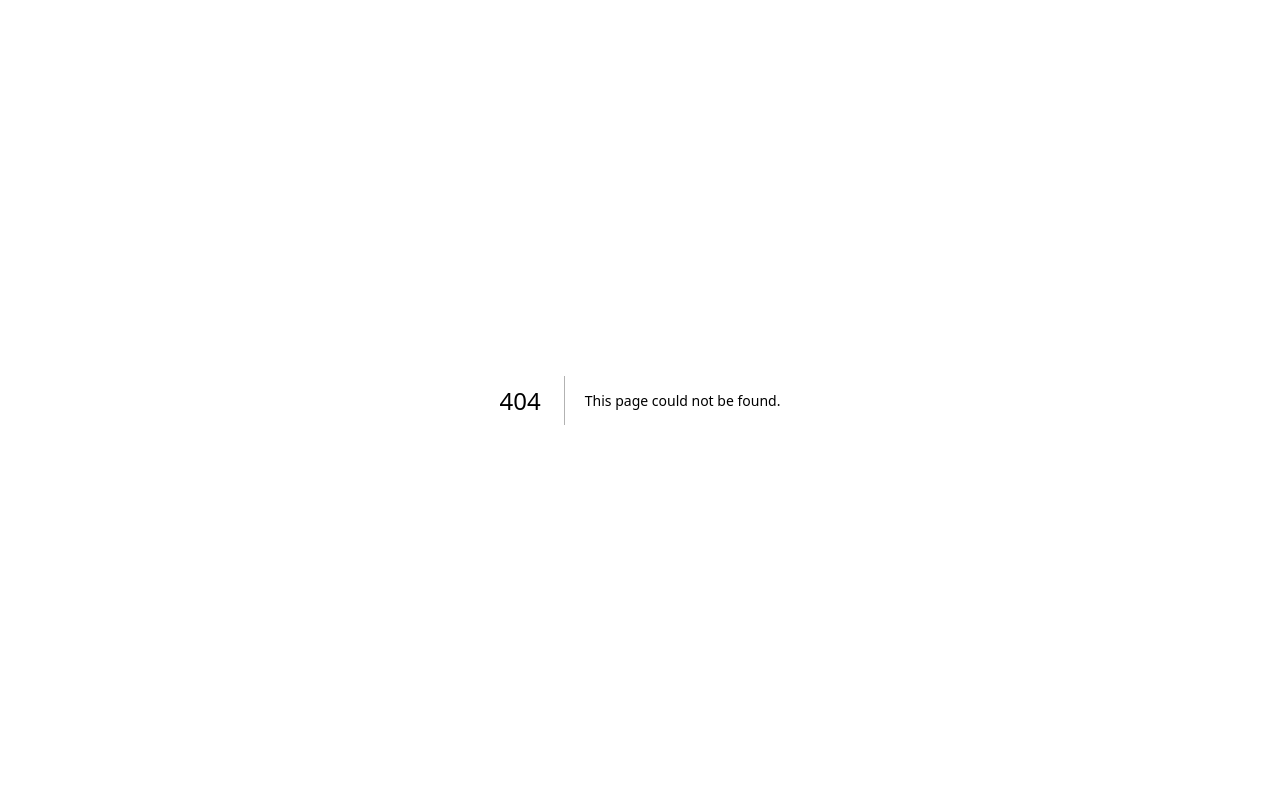
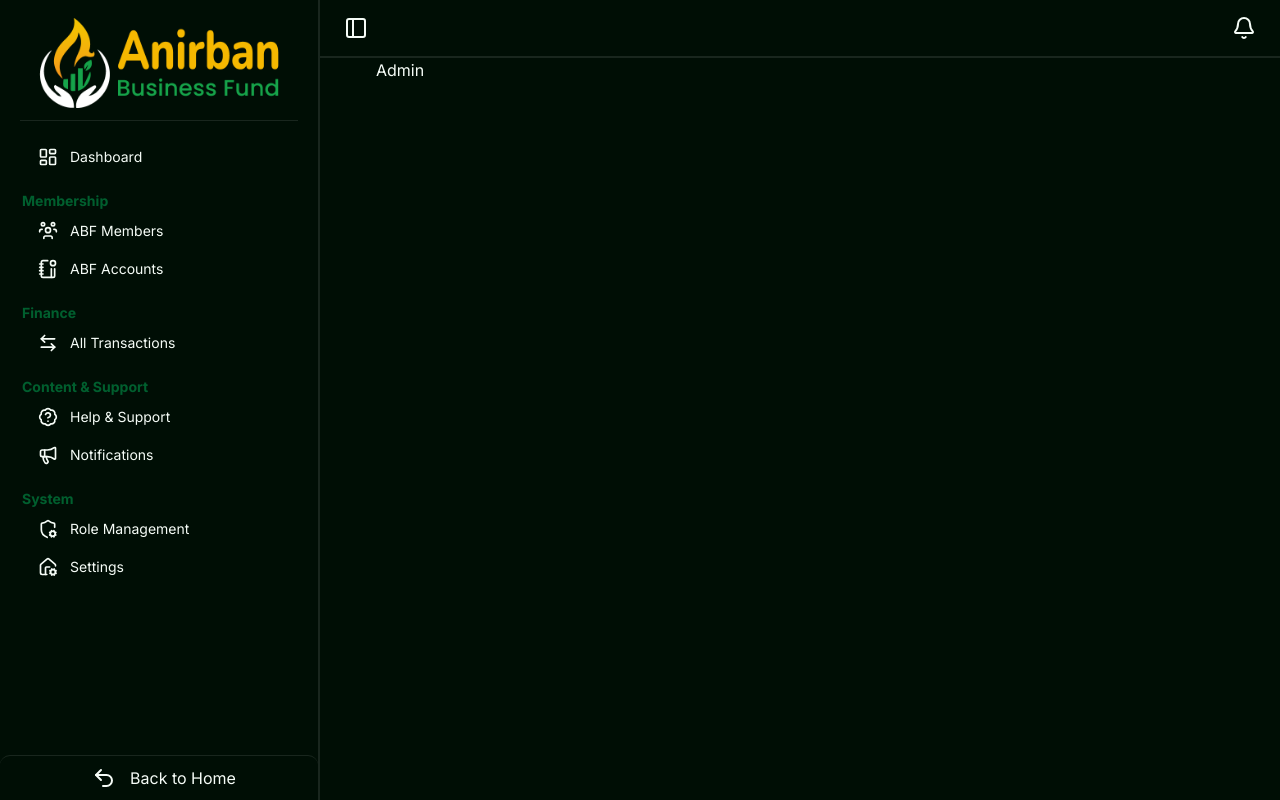
Before and after one commit to al-amin-2004/anirban-business-fund, a Next.js app: page /admin in a window 1280 px wide. Before the commit this address had no page. Built offline with nearby package versions, Linux system fonts and the light colour scheme.

Commit message:
feat: implement admin layout with sidebar and header components

```diff
--- /dev/null
+++ b/src/app/_components/shared/AdminHeader.tsx
@@ -0,0 +1,24 @@
+"use client";
+
+import { useSidebar } from "@/providers/SidebarContext";
+import { Bell, PanelLeft, PanelRight } from "lucide-react";
+
+const AdminHeader = () => {
+  const { toggle, open } = useSidebar();
+
+  return (
+    <header className="py-4 px-6 flex items-center justify-end md:justify-between border-b-2">
+      {/* left side */}
+      <button onClick={toggle} className="hidden md:block cursor-pointer">
+        {open ? <PanelLeft /> : <PanelRight />}
+      </button>
+
+      {/* right side */}
+      <div className="flex items-center gap-4 md:gap-5">
+        <Bell className="cursor-pointer" />
+      </div>
+    </header>
+  );
+};
+
+export default AdminHeader;
--- /dev/null
+++ b/src/app/_components/shared/AdminSidebar.tsx
@@ -0,0 +1,96 @@
+"use client";
+
+import { useState } from "react";
+import Image from "next/image";
+import Link from "next/link";
+import { usePathname } from "next/navigation";
+import { cn } from "cn";
+import { Undo2 } from "lucide-react";
+import { useSidebar } from "@/providers/SidebarContext";
+import { LeftArrowIcon } from "@/icons";
+import { adminSidebarItems } from "@/constants/admin";
+
+const AdminSidebar = () => {
+  const pathname = usePathname();
+  const [navOpen, setNavOpen] = useState<boolean>(false);
+  const { open } = useSidebar();
+  return (
+    <aside
+      className={cn(
+        "fixed md:relative h-full bg-background border-r-2 border-sidebar-border transition-all duration-300 ease-in-out z-60",
+        navOpen ? "w-[calc(100%-30px)]" : "w-0",
+        !!open ? "md:w-xs" : "md:w-25",
+      )}
+    >
+      <LeftArrowIcon
+        className={cn(
+          "md:hidden size-10 cursor-pointer mt-3.5 mr-6 ml-auto z-60 transition",
+          navOpen ? "rotate-0" : "rotate-180 -mr-12",
+        )}
+        onClick={() => setNavOpen(!navOpen)}
+      />
+      <div className="md:p-1.5 overflow-y-scroll scrollbar-none h-full">
+        <div className="w-10/11 mx-auto p-2 px-4 border-b">
+          <Link href="/">
+            <Image
+              src="/logos/logo.png"
+              alt="Logo"
+              width={300}
+              height={100}
+              className="h-auto w-full"
+            />
+          </Link>
+        </div>
+        <ul className="space-y-4 p-4">
+          {adminSidebarItems.map(({ title, items }, idx) => (
+            <div key={idx} className="space-y-0.5">
+              {open && (
+                <h4 className="text-sm text-primary font-bold">{title}</h4>
+              )}
+              {items.map((item) => {
+                const navActive = pathname === item.link;
+                return (
+                  <li key={item.label} onClick={() => setNavOpen(false)}>
+                    <Link
+                      href={`/admin${item.link}`}
+                      className={cn(
+                        "flex items-center gap-1 rounded ms-2 text-sm text-nowrap cursor-pointer",
+                        { "hover:bg-slate-400/20": open },
+                        { "bg-primary": open && navActive },
+                      )}
+                    >
+                      <div
+                        className={cn(
+                          "p-2 rounded-full",
+                          { "hover:bg-slate-400/20": !open && !navActive },
+                          { "bg-primary": !open && navActive },
+                        )}
+                      >
+                        <item.icon className="size-5" />
+                      </div>
+                      <p>{open && item.label}</p>
+                    </Link>
+                  </li>
+                );
+              })}
+            </div>
+          ))}
+        </ul>
+      </div>
+
+      <Link
+        href="/"
+        className={cn(
+          "w-full absolute bottom-0 flex items-center justify-center gap-1 rounded-t-lg bg-background hover:bg-slate-300/30 border-t",
+        )}
+      >
+        <div className="p-2.5 rounded-full">
+          <Undo2 />
+        </div>
+        <p>{open && !navOpen && "Back to Home"}</p>
+      </Link>
+    </aside>
+  );
+};
+
+export default AdminSidebar;
--- /dev/null
+++ b/src/app/admin/layout.tsx
@@ -0,0 +1,22 @@
+import { SidebarProvider } from "@/providers/SidebarContext";
+import AdminSidebar from "../_components/shared/AdminSidebar";
+import AdminHeader from "../_components/shared/AdminHeader";
+
+export default function AdminLayout({
+  children,
+}: {
+  children: React.ReactNode;
+}) {
+  return (
+    <SidebarProvider>
+      <main className="h-screen flex overflow-hidden" aria-hidden={false}>
+        <AdminSidebar />
+
+        <div className="flex-1 overflow-y-scroll">
+          <AdminHeader />
+          <section className="px-6 lg:px-14">{children}</section>
+        </div>
+      </main>
+    </SidebarProvider>
+  );
+}
--- /dev/null
+++ b/src/app/admin/page.tsx
@@ -0,0 +1,5 @@
+const Page = () => {
+  return <div>Admin</div>;
+};
+
+export default Page;
--- /dev/null
+++ b/src/constants/admin.ts
@@ -0,0 +1,64 @@
+import { IProfileSidebarItems } from "./profile";
+import {
+  ArrowLeftRight,
+  BadgeQuestionMark,
+  HouseCog,
+  LayoutDashboard,
+  Megaphone,
+  NotebookDot,
+  ShieldCogCorner,
+  UserGroup,
+} from "lucide-react";
+
+export const adminSidebarItems: IProfileSidebarItems[] = [
+  {
+    items: [{ label: "Dashboard", icon: LayoutDashboard, link: "" }],
+  },
+  {
+    title: "Membership",
+    items: [
+      { label: "ABF Members", icon: UserGroup, link: "/abf-members" },
+      { label: "ABF Accounts", icon: NotebookDot, link: "/abf-accounts" },
+    ],
+  },
+  {
+    title: "Finance",
+    items: [
+      {
+        label: "All Transactions",
+        icon: ArrowLeftRight,
+        link: "/abf-transactions",
+      },
+    ],
+  },
+  {
+    title: "Content & Support",
+    items: [
+      {
+        label: "Help & Support",
+        icon: BadgeQuestionMark,
+        link: "/abf-help-support",
+      },
+      {
+        label: "Notifications",
+        icon: Megaphone,
+        link: "/abf-notifications",
+      },
+    ],
+  },
+  {
+    title: "System",
+    items: [
+      {
+        label: "Role Management",
+        icon: ShieldCogCorner,
+        link: "/abf-role-management",
+      },
+      {
+        label: "Settings",
+        icon: HouseCog,
+        link: "/abf-settings",
+      },
+    ],
+  },
+];
--- a/src/constants/profile.ts
+++ b/src/constants/profile.ts
@@ -1,3 +1,4 @@
+import { FC } from "react";
 import {
   ArrowLeftRight,
   BadgeQuestionMark,
@@ -10,7 +11,6 @@ import {
   User,
   UserGroup,
 } from "lucide-react";
-import { FC } from "react";
 
 type SidebarItemsTypes = {
   label: string;
@@ -18,7 +18,7 @@ type SidebarItemsTypes = {
   link: string;
 };
 
-interface IProfileSidebarItems {
+export interface IProfileSidebarItems {
   title?: string;
   items: SidebarItemsTypes[];
 }
```
Also changed, not shown: src/app/profile/(routes)/dashboard/page.tsx (renamed from src/app/profile/dashboard/page.tsx), src/app/profile/(routes)/membership-apply/page.tsx (renamed from src/app/profile/membership-apply/page.tsx).
